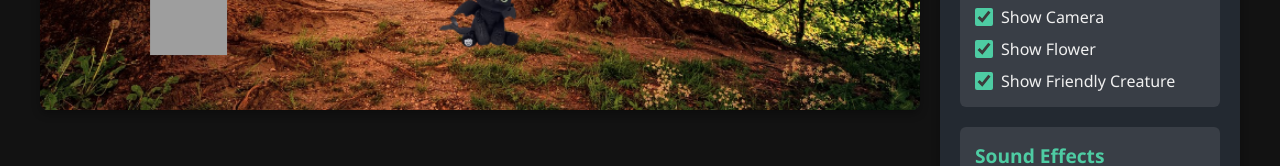
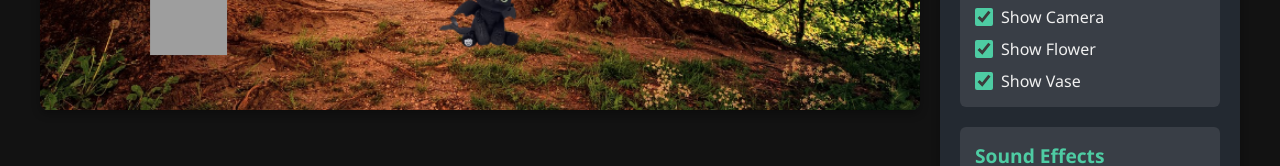
Before and after one commit to ashantib102/InteractiveCanvas, a plain HTML site: page index.html in a window 1280 px wide. Shown: the part 523-689 px from the top of the page. Drawn offline with Linux system fonts and the light colour scheme.

Commit message:
Fixed typo in the index.html file

```diff
--- a/index.html
+++ b/index.html
@@ -87,7 +87,7 @@
               </div>
               <div class="checkbox-item">
                 <input type="checkbox" id="item3" checked />
-                <label for="item3">Show Friendly Creature</label>
+                <label for="item3">Show Vase</label>
               </div>
             </div>
           </div>
```
